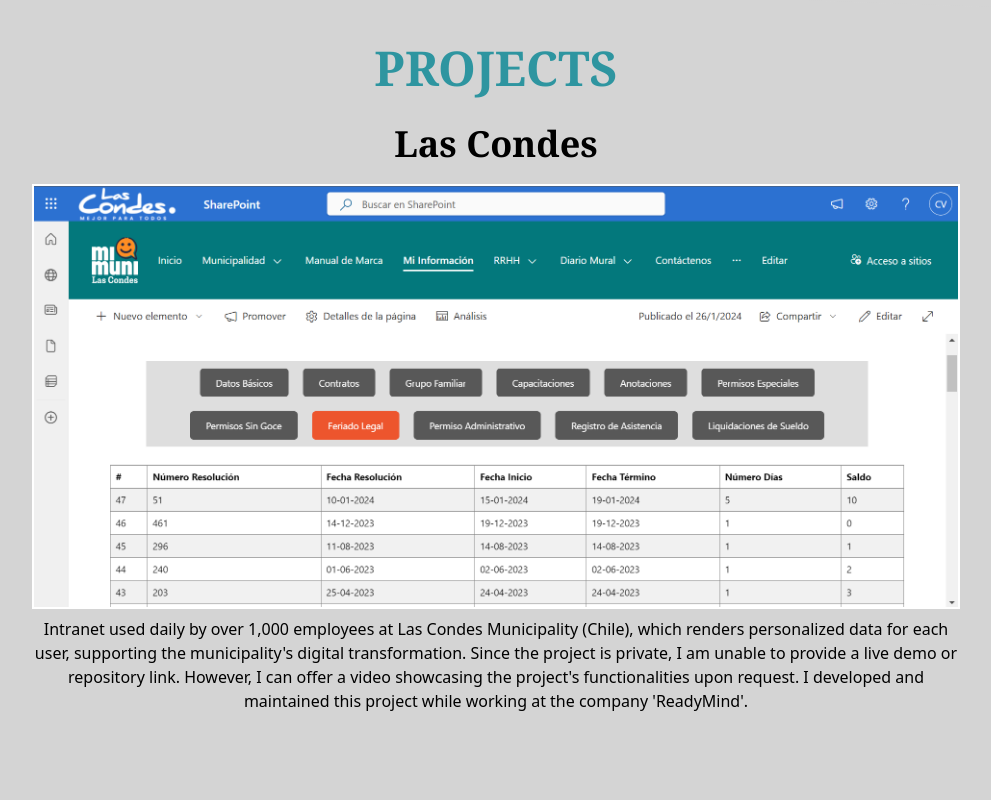
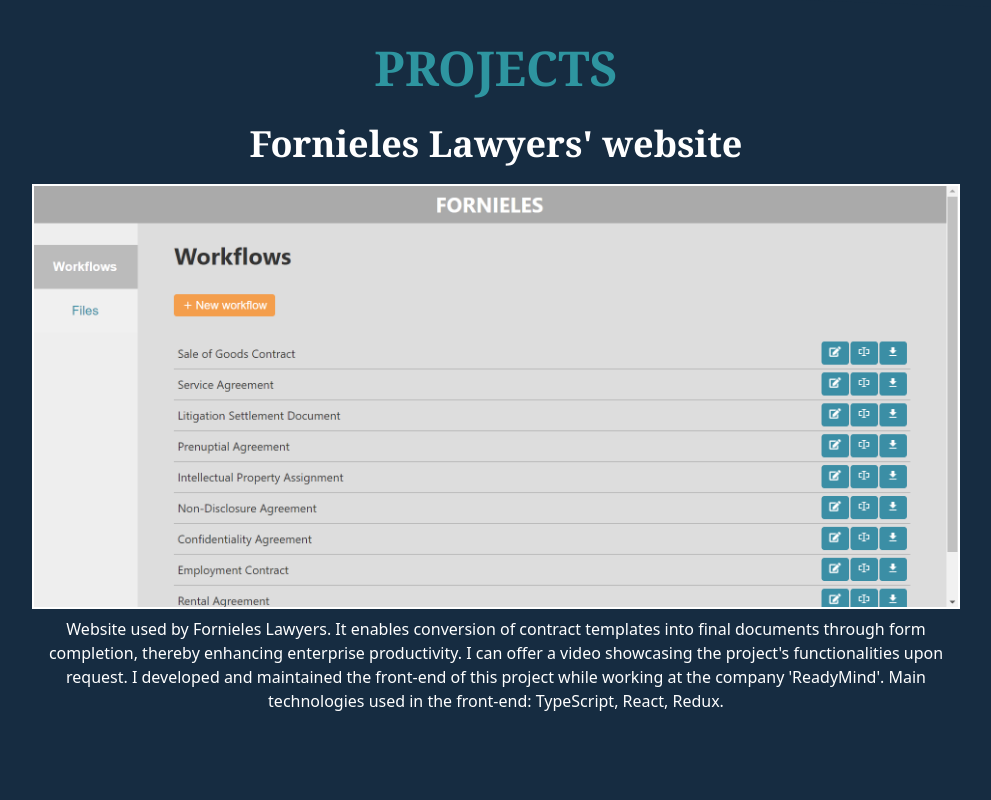
Before and after one commit to gastondvoskin/portfolio, a React (Vite) app in the folder client/: page / in a window 1280 px wide. Shown: the part 1460-2260 px from the top of the page, without its empty margins (144-1135 px from the left). Built offline with nearby package versions, Linux system fonts and the light colour scheme; no server answers.

Commit message:
Added Fornieles to Projects section. Set darkMode as default

```diff
--- a/client/src/components/Navbar.jsx
+++ b/client/src/components/Navbar.jsx
@@ -2,15 +2,19 @@
 import Nav_Themes from "./Nav_Themes";
 import Nav_LinksContainer from "./Nav_LinksContainer";
 import Nav_Bars from "./Nav_Bars";
-import { useState } from "react";
+import { useState, useEffect } from "react";
 
 
 const Navbar = () => {
-  const [darkMode, setDarkMode] = useState(false);
+  const [darkMode, setDarkMode] = useState(true);
 
-  const html = document.querySelector("html");
+  useEffect(() => {
+    document.querySelector("html").classList.add("dark"); // Add 'dark' class on component mount
+  }, []);
+
 
   const toggleDarkMode = () => {
+    const html = document.querySelector("html");
     html.classList.toggle("dark");
     setDarkMode(!darkMode);
   };
--- a/client/src/data/dataDvoskin/dataProjects.js
+++ b/client/src/data/dataDvoskin/dataProjects.js
@@ -4,12 +4,25 @@
 import portfolioImg from "../../assets/projectsImages/portfolioImg.png";
 import vibiImg from "../../assets/projectsImages/vibiImg.png";
 import condesImg from "../../assets/projectsImages/condesImg.png";
+import fornielesImg from "../../assets/projectsImages/fornielesImg.png";
 
 const dataDvoskinProjects = [
+
   {
-    name: "Las Condes",
+    name: "Fornieles Lawyers' website",
     description:
-      "Intranet used daily by over 1,000 employees at Las Condes Municipality (Chile), which renders personalized data for each user, supporting the municipality's digital transformation. Since the project is private, I am unable to provide a live demo or repository link. However, I can offer a video showcasing the project's functionalities upon request. I developed and maintained this project while working at the company 'ReadyMind'.",
+      "Website used by Fornieles Lawyers. It enables conversion of contract templates into final documents through form completion, thereby enhancing enterprise productivity. I can offer a video showcasing the project's functionalities upon request. I developed and maintained the front-end of this project while working at the company 'ReadyMind'. Main technologies used in the front-end: TypeScript, React, Redux.",
+    technologies: ["TypeScript", "React", "Redux"],
+    // deploy: "",
+    // youtube: "",
+    // repository: "",
+    image: fornielesImg,
+  },
+
+  {
+    name: "Las Condes intranet",
+    description:
+      "Intranet used daily by over 1,000 employees at Las Condes Municipality (Chile), which renders personalized data for each user, supporting the municipality's digital transformation. I can offer a video showcasing the project's functionalities upon request. I developed and maintained this project while working at the company 'ReadyMind'. Main technologies used in the front-end: TypeScript, React, SPFx.",
     technologies: ["TypeScript", "React", "SPFx"],
     // deploy: "",
     // youtube: "",
```
Also changed, not shown: client/src/assets/projectsImages/fornielesImg.png (added).
